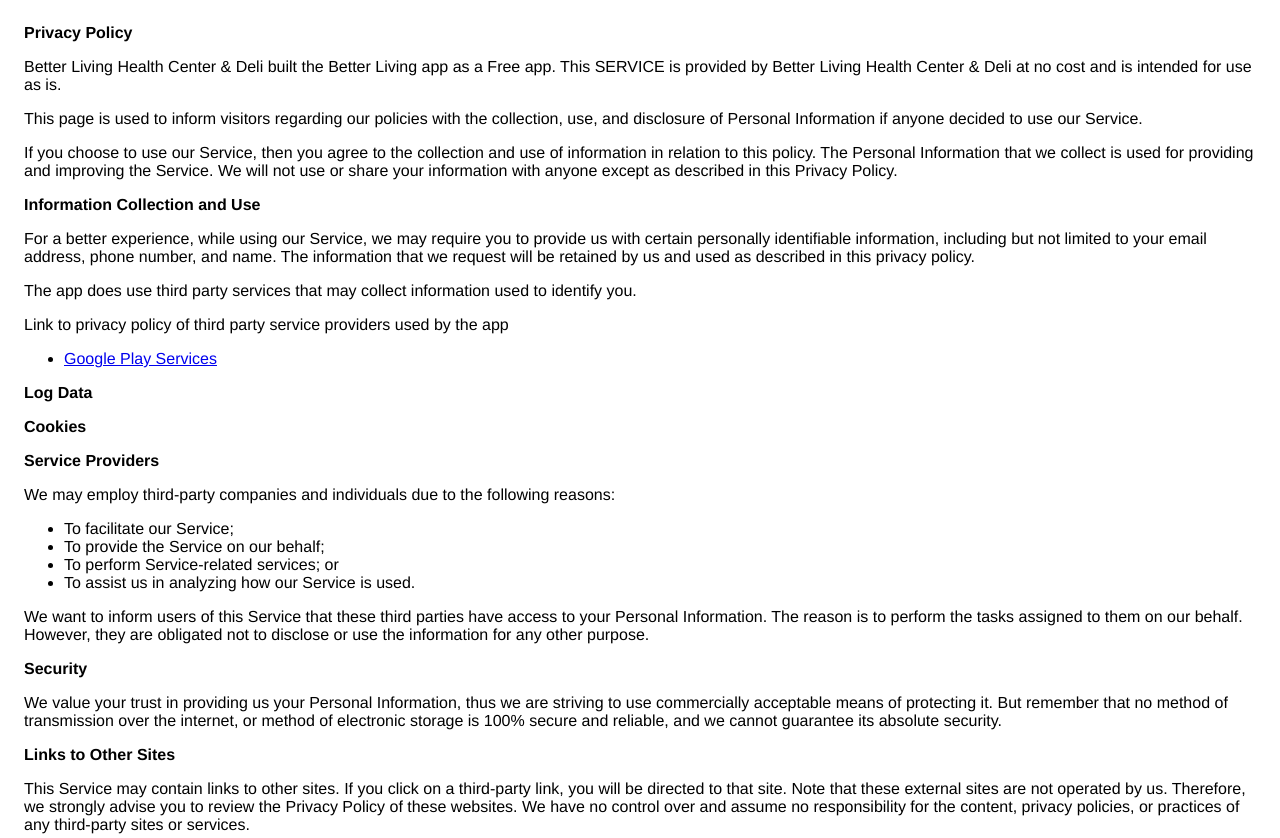
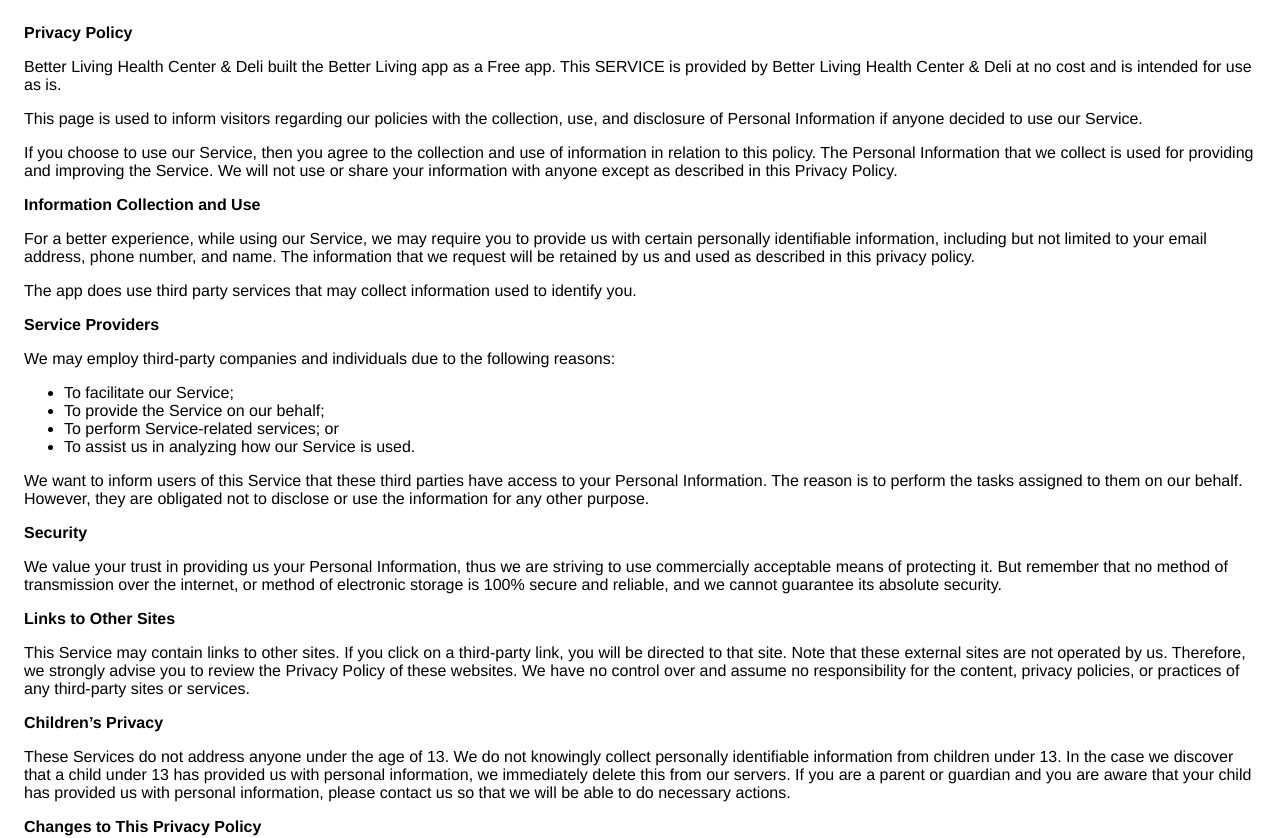
Before and after one commit to patrickjames242/Better-Living-App-Privacy-Policy, a plain HTML site: page index.html in a window 1280 px wide. Shown: the top 838 px of the page. Drawn offline with Linux system fonts and the light colour scheme.

Commit message:
Update index.html

```diff
--- a/index.html
+++ b/index.html
@@ -30,11 +30,7 @@
                 </p> <div><p>
                     The app does use third party services that may collect
                     information used to identify you.
-                  </p> <p>
-                    Link to privacy policy of third party service providers used
-                    by the app
-                  </p> <ul><li><a href="https://www.google.com/policies/privacy/" target="_blank" rel="noopener noreferrer">Google Play Services</a></li><!----><!----><!----><!----><!----><!----><!----><!----><!----><!----><!----><!----><!----><!----><!----><!----><!----><!----><!----><!----><!----><!----><!----><!----></ul></div> <p><strong>Log Data</strong></p>
-                <p><strong>Cookies</strong></p>
+                  </p>
                 <p><strong>Service Providers</strong></p> <p>
                   We may employ third-party companies and
                   individuals due to the following reasons:
```
